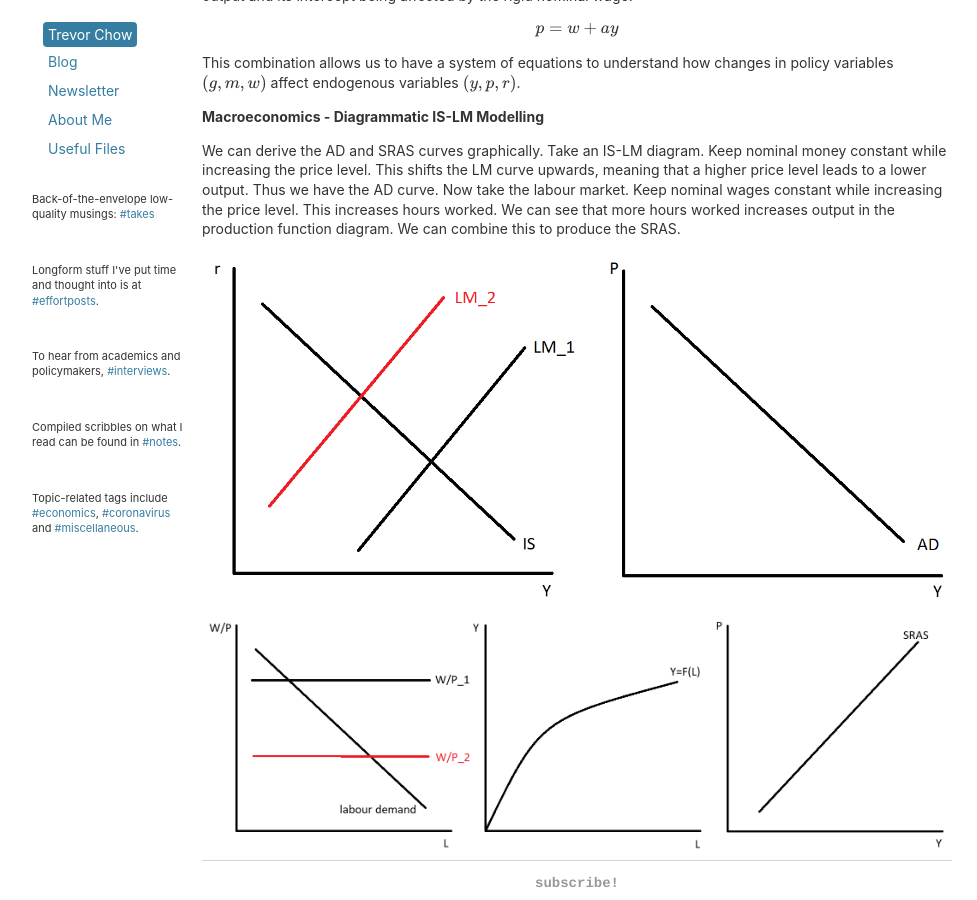
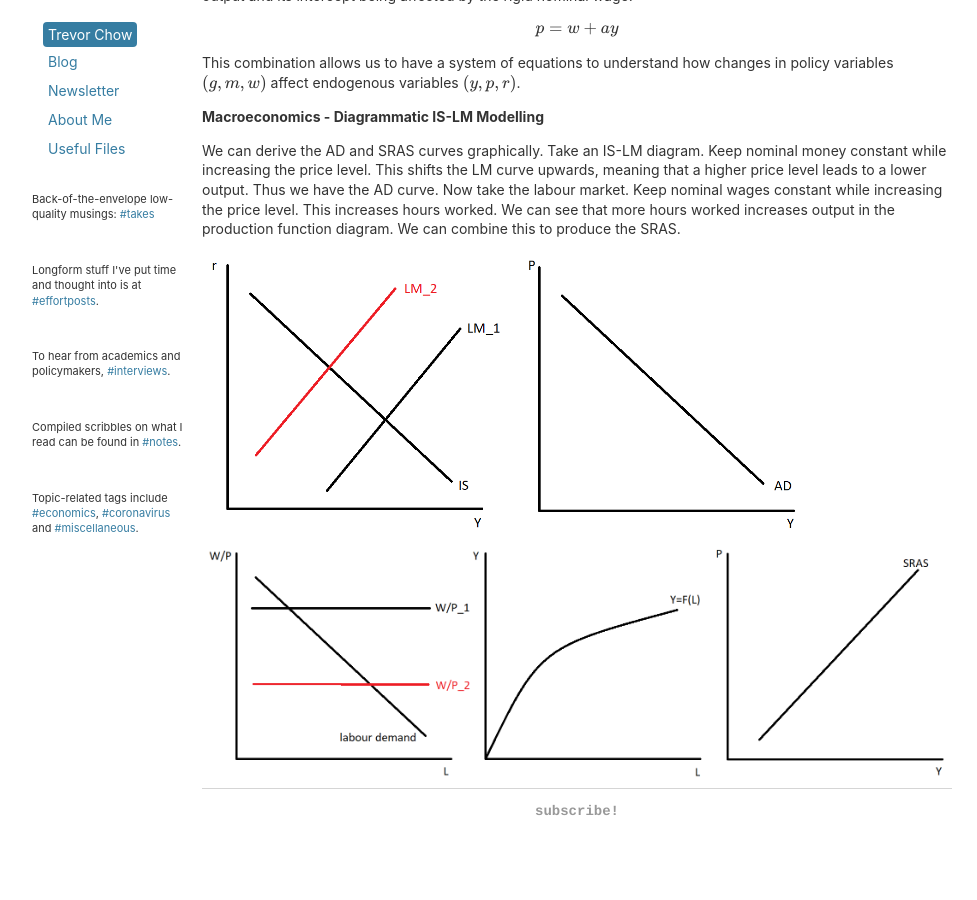
Before and after one commit to tmychow/tmychow.github.io, a Jekyll site: the page built from whereistand/index.html, in a window 1280 px wide and 900 px high, scrolled down 1880 px. Shown: the whole window, without its empty margins (28-1005 px from the left). Built offline with Jekyll 4.4.1, drawn with Linux system fonts in a browser that asks for light colours; formulas are drawn with MathJax 3; after the commit the page ends 2713 px from its top, so only the background shows below that.

Commit message:
Update index.html

```diff
--- a/whereistand/index.html
+++ b/whereistand/index.html
@@ -40,6 +40,6 @@ title: Where I Stand
 
 	<p><strong>Macroeconomics - Diagrammatic IS-LM Modelling</strong></p>
 	<p> We can derive the AD and SRAS curves graphically. Take an IS-LM diagram. Keep nominal money constant while increasing the price level. This shifts the LM curve upwards, meaning that a higher price level leads to a lower output. Thus we have the AD curve. Now take the labour market. Keep nominal wages constant while increasing the price level. This increases hours worked. We can see that more hours worked increases output in the production function diagram. We can combine this to produce the SRAS. </p>
-	<img src="/assets/derivedad.png" alt="Deriving AD" width="750">
+	<img src="/assets/derivedad.png" alt="Deriving AD" width="600">
 	<img src="/assets/derivedsras.png" alt="Deriving SRAS" width="750">
 </div><!-- /.blurb -->
```
